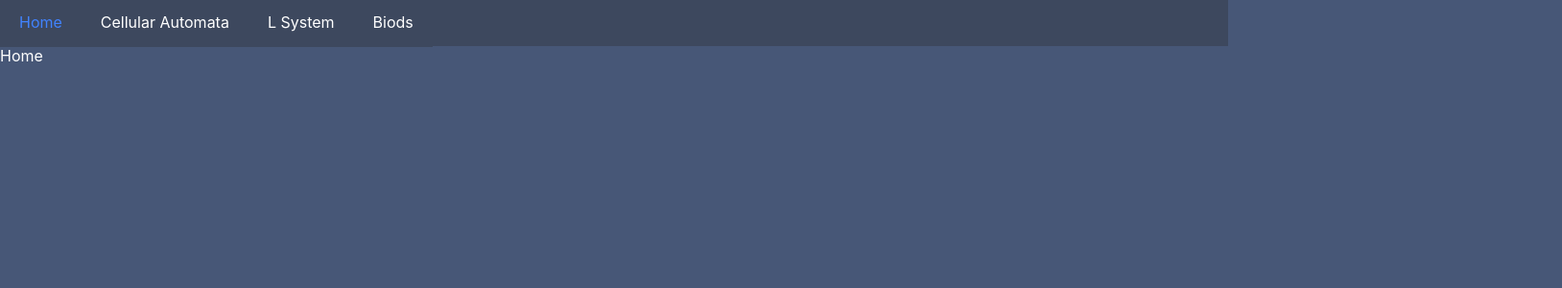
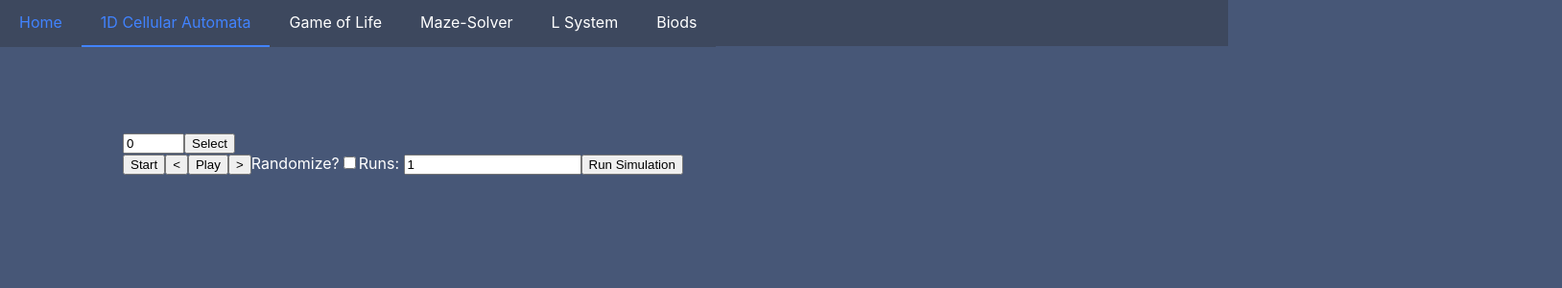
Before and after one commit to will-y/bioai, a React (Create React App) app: page /ca-1d in a window 1280 px wide. Shown: the top 300 px of the page at 96% size, 1628 px wide, since content can reach past the window. Built offline with nearby package versions, Linux system fonts and the light colour scheme.

Commit message:
Added the one dimentional ca

```diff
--- a/src/App.js
+++ b/src/App.js
@@ -1,13 +1,16 @@
 import './App.css';
 import {BrowserRouter as Router, Switch, Route} from "react-router-dom";
 import Page from "./content/Page";
+import CA from "./content/ca-1d/CA";
 
 
 function App() {
 
   const pages = [
     {name: "Home", path: "/"},
-    {name: "Cellular Automata", path: "/ca"},
+    {name: "1D Cellular Automata", path: "/ca-1d"},
+    {name: "Game of Life", path: "/game-of-life"},
+    {name: "Maze-Solver", path: "/maze"},
     {name: "L System", path: "/l-system"},
     {name: "Biods", path: "/biods"}
   ]
@@ -16,11 +19,20 @@ function App() {
       <div className="container">
         <Router>
           <Switch>
-            <Route path="/ca">
+            <Route path="/ca-1d">
               <Page pages={pages}>
-                <p>ca</p>
+                <CA />
               </Page>
+            </Route>
+            <Route path="/game-of-life">
+              <Page pages={pages}>
 
+              </Page>
+            </Route>
+            <Route path="/maze">
+              <Page pages={pages}>
+
+              </Page>
             </Route>
             <Route path="/l-system">
               <Page pages={pages}>
--- /dev/null
+++ b/src/content/ca-1d/CA.css
@@ -0,0 +1,5 @@
+.ca-container {
+    width: 80%;
+    margin-left: 10%;
+    margin-top: 5%;
+}
--- /dev/null
+++ b/src/content/ca-1d/CA.js
@@ -0,0 +1,139 @@
+import React from 'react';
+import './CA.css';
+
+const squareSize = 25;
+
+class CA extends React.Component {
+    constructor(props) {
+        super(props);
+        this.simRef = React.createRef();
+        this.wolframRef = React.createRef();
+        this.state = {
+            wolframNumber: 0,
+            randomizeStartState: false,
+            runs: 1
+        };
+        this.handleInputChange = this.handleInputChange.bind(this);
+        this.updateWolframNumber = this.updateWolframNumber.bind(this);
+        this.wolframArray = [0, 0, 0, 0, 0, 0, 0, 0];
+    }
+
+    componentDidMount() {
+        this.simCtx = this.simRef.current.getContext("2d");
+        this.wolframCtx = this.wolframRef.current.getContext("2d");
+    }
+
+    handleInputChange(event) {
+        const target = event.target;
+        const value = target.type === 'checkbox' ? target.checked : target.value;
+        const name = target.name;
+        this.setState({
+            [name]: value
+        });
+    }
+
+    updateWolframNumber() {
+        this.wolframArray = this.calculateBinaryArray(this.state.wolframNumber);
+        this.drawWolframPattern();
+    }
+
+    drawWolframPattern() {
+        for (let i = 8; i >= 0; i--) {
+            this.drawExample(this.wolframArray, i, (7 - i) * (squareSize * 4), 0);
+        }
+    }
+
+    drawExample(patternNumber, number, x, y) {
+        if (number > 7) {
+            return;
+        }
+
+        let binary = this.calculateBinaryArray(number);
+
+        for (let i = 0; i < 3; i++) {
+            // draw square, colored if binary[i] == 1
+            if (binary[i] === 1) {
+                this.wolframCtx.fillStyle = 'green';
+            } else {
+                this.wolframCtx.fillStyle = 'white';
+            }
+
+            this.wolframCtx.fillRect(x + i * squareSize, y, squareSize, squareSize);
+            this.wolframCtx.beginPath();
+            this.wolframCtx.strokeStyle = 'black';
+            this.wolframCtx.rect(x + i * squareSize, y, squareSize, squareSize);
+            this.wolframCtx.stroke();
+        }
+
+        if (patternNumber[number] === 1) {
+            this.wolframCtx.fillStyle = 'green';
+        } else {
+            this.wolframCtx.fillStyle = 'white';
+        }
+
+        this.wolframCtx.fillRect(x + squareSize, y + squareSize + 10    , squareSize, squareSize);
+        this.wolframCtx.beginPath();
+        this.wolframCtx.strokeStyle = 'black';
+        this.wolframCtx.rect(x + squareSize, y + squareSize + 10, squareSize, squareSize);
+        this.wolframCtx.stroke();
+
+        // draw square at position, colored if patterNumber[number] == 1
+    }
+
+    calculateBinaryArray(number) {
+        if (number > 255 || number < 0) {
+            return [];
+        }
+        let result = [];
+
+        for (let i = 7; i >= 0; i--) {
+            let bit = Math.floor(number / (2 ** i));
+            result.push(bit);
+            number = number - bit * (2 ** i);
+        }
+
+        return result.reverse();
+    }
+
+    render() {
+        return (
+          <div className="ca-container">
+              <div>
+                  <canvas id="wolfram" width="1000px" height="70px" ref={this.wolframRef}/>
+                  <br />
+                  <input id="wolfram-number"
+                         type="number"
+                         min="0"
+                         max="255"
+                         name="wolframNumber"
+                         value={this.state.wolframNumber}
+                         onChange={this.handleInputChange} />
+                  <button id="select" onClick={this.updateWolframNumber}>Select</button>
+              </div>
+              <div>
+                  <button id="start">Start</button>
+                  <button id="step-back">{"<"}</button>
+                  <button id="play">Play</button>
+                  <button id="step-forward">{">"}</button>
+                  <label htmlFor="randomize-start-state">Randomize?</label>
+                  <input type="checkbox"
+                         id="randomize-start-state"
+                         name="randomizeStartState"
+                         checked={this.state.randomizeStartState}
+                         onChange={this.handleInputChange} />
+                  <label htmlFor="runs">Runs: </label>
+                  <input type="number"
+                         id="runs"
+                         name="runs"
+                         value={this.state.runs}
+                         onChange={this.handleInputChange}/>
+                  <button id="run-simulation">Run Simulation</button>
+                  <br />
+                  <canvas id="simulation" width="1500px" height="700px" ref={this.simRef}/>
+              </div>
+          </div>
+        );
+    }
+}
+
+export default CA;
```
